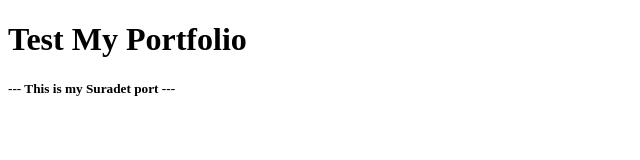
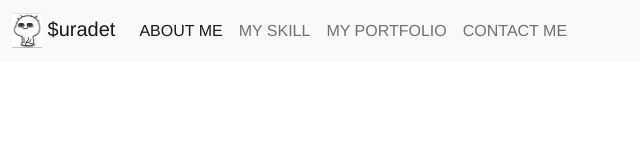
Before and after one commit to SuradetSripradit/PortFolio, a plain HTML site: page index.html in a window 1280 px wide. Shown: the whole page, without its empty margins (0-640 px from the left). Drawn offline with Linux system fonts and the light colour scheme.

Commit message:
[edit] site menu

```diff
--- a/index.html
+++ b/index.html
@@ -2,15 +2,66 @@
 <html lang="en">
 
 <head>
+    <!-- Set site property -->
     <meta charset="UTF-8">
     <meta http-equiv="X-UA-Compatible" content="IE=edge">
-    <meta name="viewport" content="width=device-width, initial-scale=1.0">
-    <title>Document</title>
+    <meta name="viewport" content="width=device-width, initial-scale=1">
+
+    <!-- Css & Js Bootstrap -->
+    <link href="./wwwroot/css/bootstrap.min.css" rel="stylesheet">
+    <script src="./wwwroot/js/bootstrap.bundle.min.js"></script>
+    <script src="./wwwroot/js/jquery.min.js"></script>
+    <script src="https://kit.fontawesome.com/c7ab7d62fe.js" crossorigin="anonymous"></script>
+
+    <!-- Css & Js page load progress bar -->
+    <link rel="stylesheet" href="./wwwroot/css/PageLoad.css">
+    <script src="./wwwroot/js/PageLoad.js"></script>
+
+    <!-- Custom css -->
+    <link rel="stylesheet" href="./wwwroot/css/SiteStyle.css">
+
+    <!-- Set Header -->
+    <title>My Portfolio</title>
 </head>
 
 <body>
-    <h1>Test My Portfolio</h1>
-    <h5> --- This is my Suradet port --- </h5>
+
+    <!-- Progress bar -->
+    <div class='progress' id="progress_div">
+        <div class='bar' id='bar1'></div>
+        <div class='percent' id='percent1'></div>
+    </div>
+
+    <!-- web body -->
+    <nav class="navbar navbar-expand-lg navbar-light bg-light">
+        <div class="container-fluid">
+            <a class="navbar-brand" href="#">
+                <img src="./wwwroot/img/SomChai.jpg" alt="" width="30" height="35" class="d-inline-block"> $uradet
+            </a>
+            <button class="navbar-toggler" type="button" data-bs-toggle="collapse" data-bs-target="#navbarTogglerDemo02" aria-controls="navbarTogglerDemo02" aria-expanded="false" aria-label="Toggle navigation">
+            <span class="navbar-toggler-icon"></span>
+          </button>
+            <div class="collapse navbar-collapse" id="navbarTogglerDemo02">
+                <ul class="navbar-nav me-auto mb-2 mb-lg-0">
+                    <li class="nav-item">
+                        <a class="nav-link active" aria-current="page" href="#">ABOUT ME</a>
+                    </li>
+                    <li class="nav-item">
+                        <a class="nav-link" href="#">MY SKILL</a>
+                    </li>
+                    <li class="nav-item">
+                        <a class="nav-link" href="#">MY PORTFOLIO</a>
+                    </li>
+                    <li class="nav-item">
+                        <a class="nav-link" href="#">CONTACT ME</a>
+                    </li>
+                </ul>
+            </div>
+        </div>
+    </nav>
+
+    <!-- Set progress width -->
+    <input type="hidden" id="progress_width" value="0">
 </body>
 
 </html>
```
